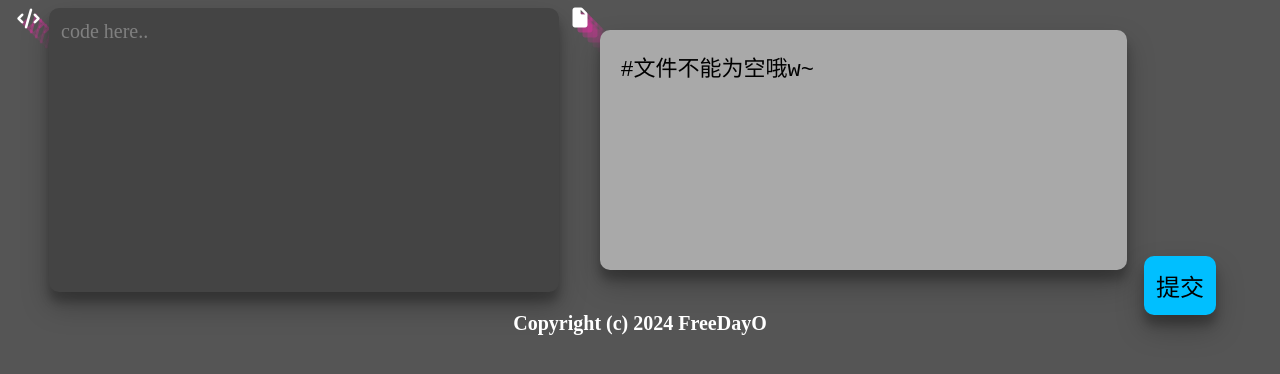
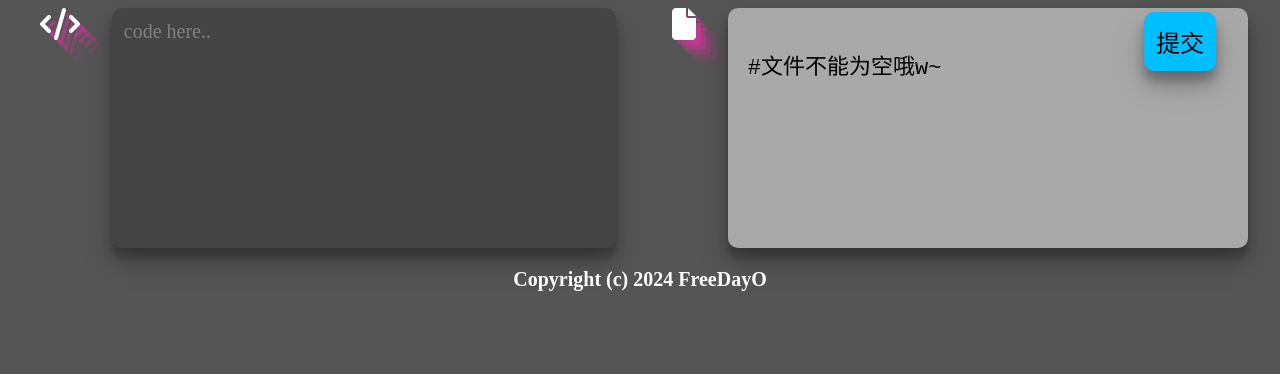
Before and after one commit to Love-Kogasa/mcfunctionAutoCompletionTool, a plain HTML site: page index.html in a window 1280 px wide. Both pictures are taken after a click on the button "提交". Drawn offline with Linux system fonts and the light colour scheme.

Commit message:
规范化以及重写css部分逻辑

```diff
--- a/Css/style.css
+++ b/Css/style.css
@@ -1,4 +1,5 @@
 @charset "UTF-8";
+@import url(https://cdn.jsdelivr.net/gh/FortAwesome/Font-Awesome@6.5.2/css/all.min.css);
 /* 桌面端配置在74行 */
 * {
   font-size: 64px;
@@ -7,22 +8,23 @@
 body {
   background: #555;
   /* background: url() no-repeat fixed; */
-  color: white;
+  color: #fff;
 }
 
 div#mcf {
+  outline: none;
   padding: 12px;
   width: 100%;
   min-height: 25vh;
   border-radius: 10px;
   background: #444;
-  color: white;
-  caret-color: yellow;
-  box-shadow: rgba(0, 0, 0, 0.25) 0px 14px 28px, rgba(0, 0, 0, 0.22) 0px 10px 10px;
+  color: #fff;
+  caret-color: #ff0;
+  box-shadow: #00000040 0px 14px 28px, #00000038 0px 10px 10px;
 }
 div#mcf:empty::before {
   content: attr(placeholder);
-  color: grey;
+  color: #808080;
 }
 
 button {
@@ -33,31 +35,33 @@ button {
   cursor: pointer;
   user-select: none;
   position: absolute;
-  background: skyblue;
-  top: 32vh;
-  right: 12px;
-  box-shadow: rgba(0, 0, 0, 0.25) 0px 14px 28px, rgba(0, 0, 0, 0.22) 0px 10px 10px;
+  background: #87ceeb;
+  top: 12px;
+  right: 0;
+  box-shadow: #00000040 0px 14px 28px, #00000038 0px 10px 10px;
 }
-button:hover, button:focus {
-  background: deepskyblue;
+button:is(:hover, :focus) {
+  background: #00bfff;
 }
 button:active {
-  background: yellow;
+  background: #ff0;
 }
 
 footer {
   text-align: center;
 }
 
-#outBox {
+#resultBox {
   padding: 20px;
-  background: darkgrey;
+  background: #a9a9a9;
   border-radius: 10px;
+  width: 100%;
+  min-height: 25vh;
+  color: #000;
+  box-shadow: #00000040 0px 14px 28px, #00000038 0px 10px 10px;
+}
+code {
   font-size: 48px;
-  color: black;
-  width: 96%;
-  min-height: 25vh;
-  box-shadow: rgba(0, 0, 0, 0.25) 0px 14px 28px, rgba(0, 0, 0, 0.22) 0px 10px 10px;
 }
 
 .mainWindow {
@@ -67,11 +71,11 @@ footer {
 }
 
 .fa-solid {
-  text-shadow: rgba(240, 46, 170, 0.4) 5px 5px, rgba(240, 46, 170, 0.3) 10px 10px, rgba(240, 46, 170, 0.2) 15px 15px, rgba(240, 46, 170, 0.1) 20px 20px, rgba(240, 46, 170, 0.05) 25px 25px;
+  text-shadow: #f02eaa66 5px 5px, #f02eaa4d 10px 10px, #f02eaa33 15px 15px, #f02eaa1a 20px 20px, #f02eaa0d 25px 25px;
 }
 
 /* 适配桌面端 */
-@media screen and (min-width: 1000px) {
+@media screen and (min-width: 1024px) {
   body {
     /* background: url() no-repeat fixed; */
   }
@@ -81,16 +85,19 @@ footer {
   .mainWindow {
     /* display: inline-flex; */
     flex-direction: row;
+    justify-content: space-evenly;
     width: 100%;
   }
   .fa-solid {
     margin-left: 8px;
     margin-right: 8px;
+    font-size: 32px;
   }
-  #outBox {
+  #resultBox {
     /* margin-top: -1px; */
-    width: 38vw;
-    min-height: 25vh;
+    width: 38%;
+  }
+  code {
     font-size: 22px;
   }
   button {
@@ -98,7 +105,7 @@ footer {
     right: 5vw;
   }
   div#mcf {
-    width: 38vw;
-    min-height: 25vh;
+    width: 38%;
+    min-height: 25%;
   }
 }
--- /dev/null
+++ b/data/cmdList.json
@@ -0,0 +1,76 @@
+[
+    "?",
+    "alwaysday",
+    "camera",
+    "camerashake",
+    "clear",
+    "clearspawnpoint",
+    "clone",
+    "connect",
+    "damage",
+    "daylock",
+    "deop",
+    "dialogue",
+    "difficulty",
+    "effect",
+    "enchant",
+    "event",
+    "execute",
+    "fill",
+    "fog",
+    "function",
+    "gamemode",
+    "gamerule",
+    "gametest",
+    "give",
+    "help",
+    "hud",
+    "inputpermission",
+    "kick",
+    "kill",
+    "list",
+    "locate",
+    "loot",
+    "me",
+    "mobevent",
+    "msg",
+    "music",
+    "op",
+    "particle",
+    "playanimation",
+    "playsound",
+    "recipe",
+    "reload",
+    "replaceitem",
+    "ride",
+    "say",
+    "schedule",
+    "scoreboard",
+    "script",
+    "scriptevent",
+    "setblock",
+    "setmaxplayers",
+    "setworldspawn",
+    "spawnpoint",
+    "spreadplayers",
+    "stopsound",
+    "structure",
+    "summon",
+    "tag",
+    "teleport",
+    "tell",
+    "tellraw",
+    "testfor",
+    "testforblock",
+    "testforblocks",
+    "tickingarea",
+    "time",
+    "title",
+    "titleraw",
+    "toggledownfall",
+    "tp",
+    "w",
+    "weather",
+    "wsserver",
+    "xp"
+]
--- a/index.html
+++ b/index.html
@@ -1,23 +1,21 @@
 <!doctype html>
 <html lang="zh">
   <head>
-    <script src="./Jss/cmdDo.js"></script>
+    <script type="module" src="./js/start.js"></script>
     <meta http-equiv="Access-Control-Allow-Origin" content="*">
     <meta charset="UTF-8">
     <title>Mc指令自动补全</title>
-    <link rel="stylesheet" type="text/css" href="Css/style.css">
-    <link rel="stylesheet" type="text/css" href="https://fastly.jsdelivr.net/gh/FortAwesome/Font-Awesome@6.5.2/css/all.min.css">
+    <link rel="stylesheet" type="text/css" href="./css/style.css">
   </head>
   <body>
     <div class="mainWindow">
       <label for="mcf"><i class="fa-solid fa-code"></i></label>
       <div contenteditable id="mcf" placeholder="code here.."></div><br>
       <i class="fa-solid fa-file"></i>
-      <pre id="outBox"># 等待提交..</pre>
+      <div id="resultBox"><pre><code id="result"># 等待提交..</code></pre></div>
     </div>
       <!-- div没有value 所以改用innerText -->
-      <button type="button" onclick="start( /* mcf.value */mcf.innerText, outBox )">提交</button>
-    <script src="./Jss/start.js"></script>
+      <button type="button" onclick="start( /* mcf.value */mcf.innerText, result )">提交</button>
     <footer>
       <p><b>Copyright (c) 2024 FreeDayO</b><br></p>
     </footer>
--- a/Jss/cmdDo.js
+++ b/js/cmdDo.js
@@ -1,79 +1,5 @@
-var cmdList = [
-    "?",
-    "alwaysday",
-    "camera",
-    "camerashake",
-    "clear",
-    "clearspawnpoint",
-    "clone",
-    "connect",
-    "damage",
-    "daylock",
-    "deop",
-    "dialogue",
-    "difficulty",
-    "effect",
-    "enchant",
-    "event",
-    "execute",
-    "fill",
-    "fog",
-    "function",
-    "gamemode",
-    "gamerule",
-    "gametest",
-    "give",
-    "help",
-    "hud",
-    "inputpermission",
-    "kick",
-    "kill",
-    "list",
-    "locate",
-    "loot",
-    "me",
-    "mobevent",
-    "msg",
-    "music",
-    "op",
-    "particle",
-    "playanimation",
-    "playsound",
-    "recipe",
-    "reload",
-    "replaceitem",
-    "ride",
-    "say",
-    "schedule",
-    "scoreboard",
-    "script",
-    "scriptevent",
-    "setblock",
-    "setmaxplayers",
-    "setworldspawn",
-    "spawnpoint",
-    "spreadplayers",
-    "stopsound",
-    "structure",
-    "summon",
-    "tag",
-    "teleport",
-    "tell",
-    "tellraw",
-    "testfor",
-    "testforblock",
-    "testforblocks",
-    "tickingarea",
-    "time",
-    "title",
-    "titleraw",
-    "toggledownfall",
-    "tp",
-    "w",
-    "weather",
-    "wsserver",
-    "xp"
-]
+import data from "../data/cmdList.json" with {type:"json"};
+var cmdList = data;
 
 function similar(s, t, f) {
     if (!s || !t) {
@@ -113,13 +39,13 @@ function similar(s, t, f) {
     return res.toFixed(f)
 }
 
-function startup( inputText ){
+export function startup( inputText ){
     let num = 0
     let ret = []
     let commands = inputText.trim().split( "\n" )
-    for( cmd of commands ){
+    for(let cmd of commands ){
         let similarArr = []
-        for( tCmd of cmdList ){
+        for(let tCmd of cmdList ){
             similarArr.push( similar( tCmd, cmd.split(" ")[0] ) )
         }
         let slr = Math.max.apply( null, similarArr )
--- a/Jss/start.js
+++ b/js/start.js
@@ -1,4 +1,6 @@
-function start( mcf, outEle ){
+import {startup} from "./cmdDo.js";
+
+globalThis.start = function( mcf, outEle ){
     if ( mcf == "" ){
         outEle.innerHTML = "#文件不能为空哦w~"
         return null
```
Also changed, not shown: README.md.
